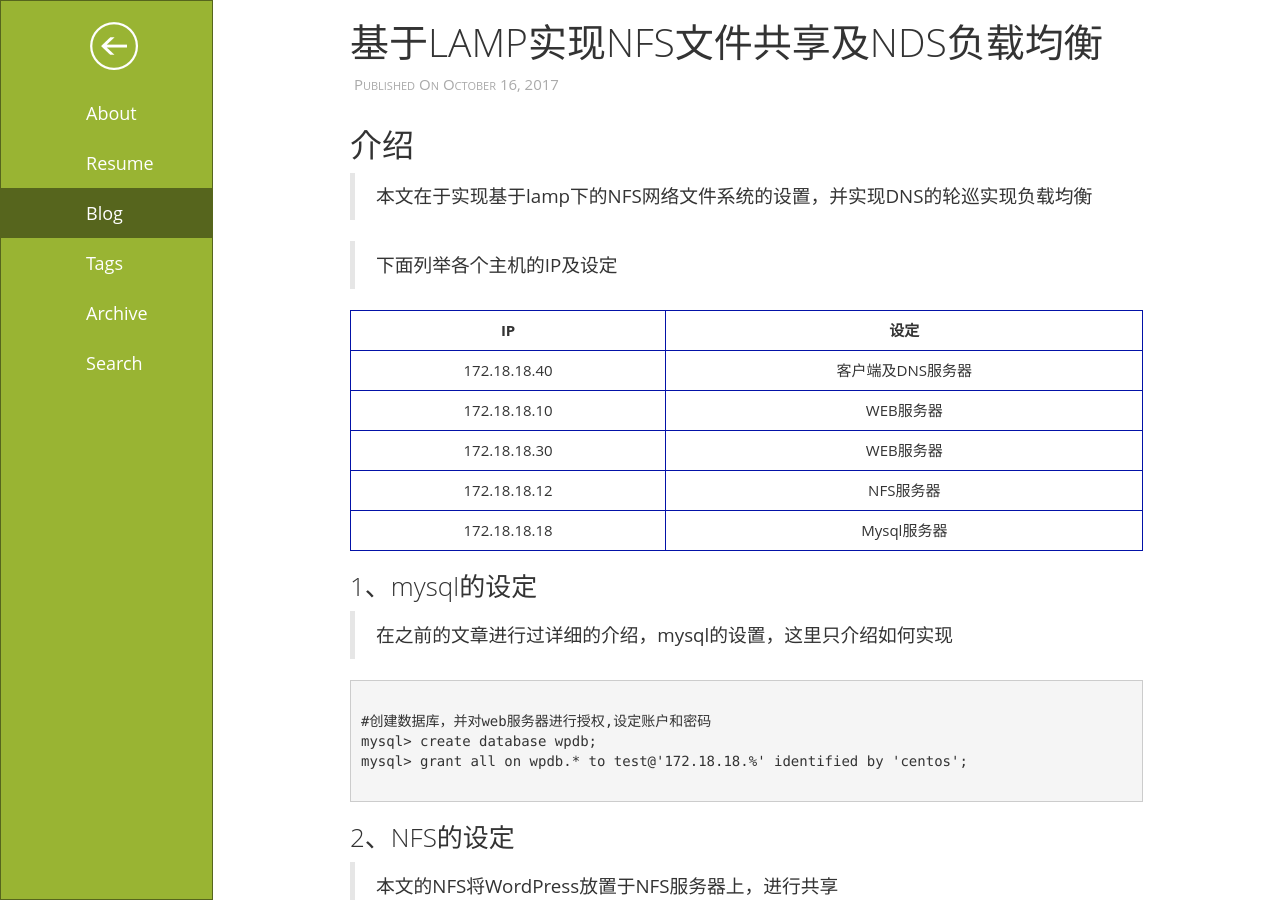
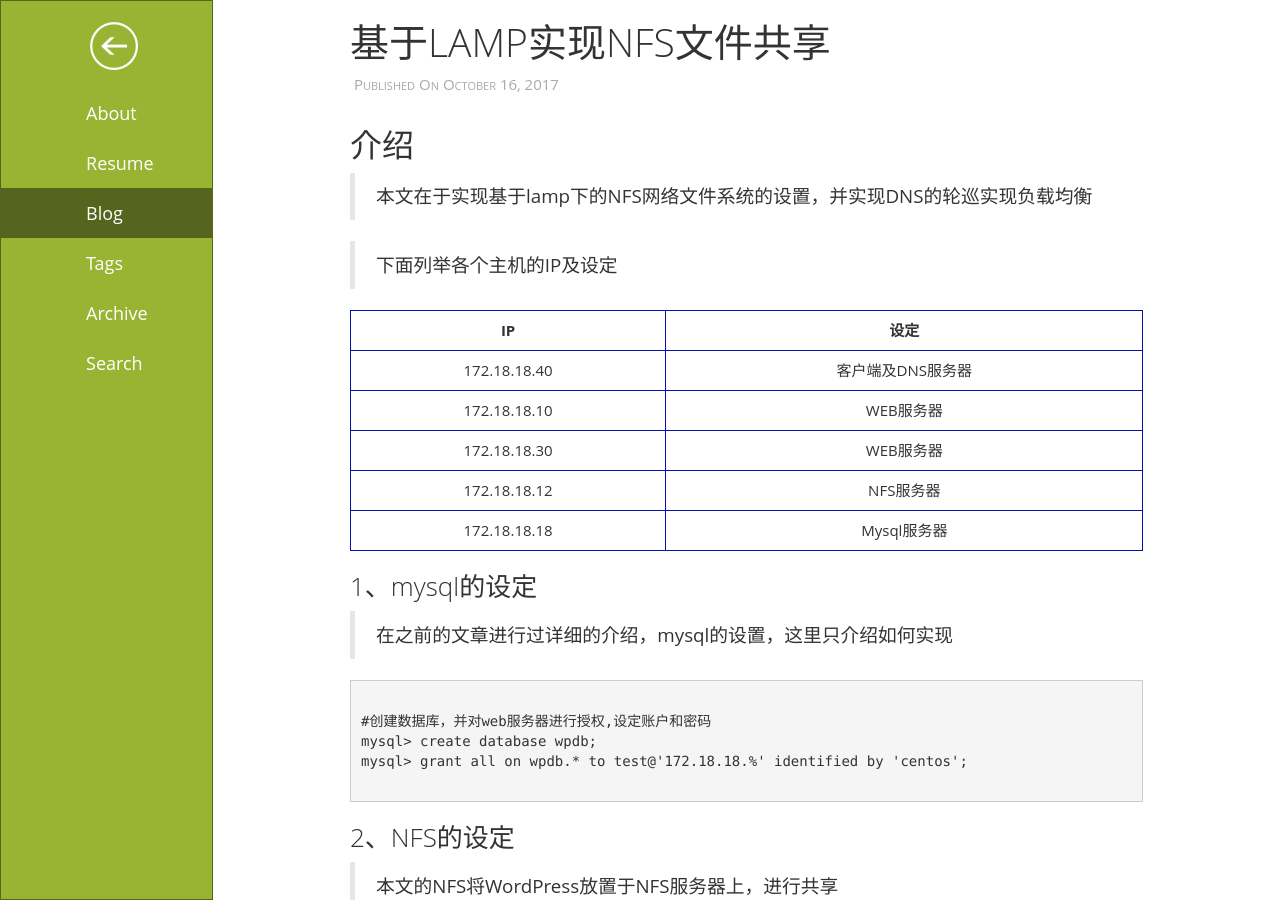
Before and after one commit to daysunshine/daysunshine.github.io, a Jekyll site: the page built from _posts/2017-10-16-linux-DNS-Load-balance.md, in a window 1280 px wide and 900 px high. Built offline with Jekyll 4.4.1, drawn with Linux system fonts in a browser that asks for light colours; comment, search, counter and statistics services are not loaded.

Commit message:
Update 2017-10-16-linux-DNS-Load-balance.md

```diff
--- a/_posts/2017-10-16-linux-DNS-Load-balance.md
+++ b/_posts/2017-10-16-linux-DNS-Load-balance.md
@@ -1,6 +1,6 @@
 ---
 layout: post
-title:  基于LAMP实现NFS文件共享及NDS负载均衡
+title:  基于LAMP实现NFS文件共享
 date:   2017-10-16 08:00:00
 categories: Linux
 tags:  NFS文件共享  DNS负载均衡
```
